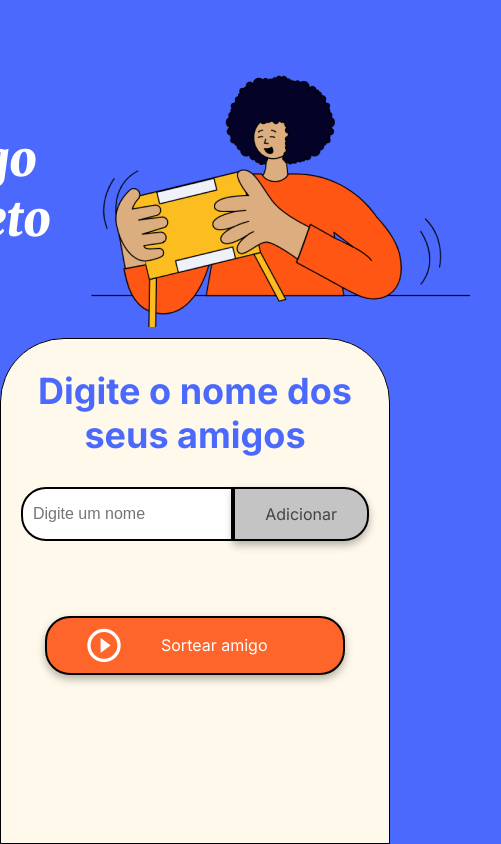
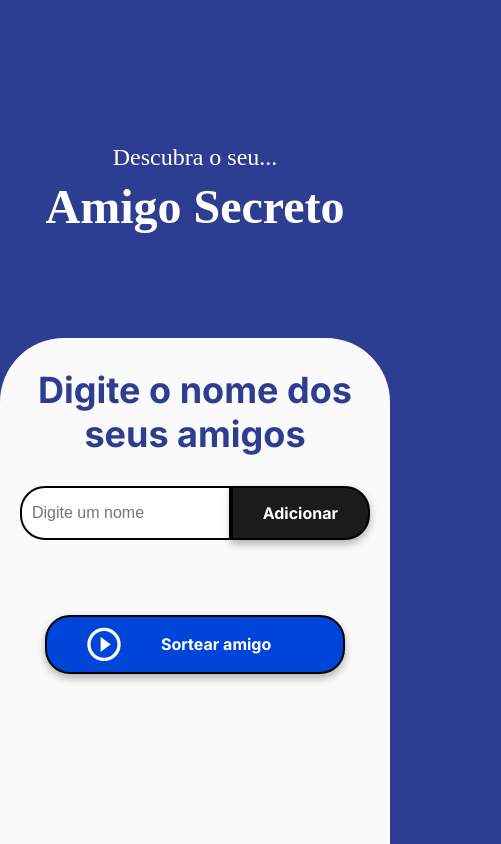
Before and after one commit to hsgw-r00t/alura-secret_friend, a plain HTML site: page index.html in a window 390 px wide. Shown: the whole page, 501 px wide, since content can reach past the window. Drawn offline with Linux system fonts and the light colour scheme.

Commit message:
feat: considerable updates 	add: REGEX formatting 	add: responsive UI 	add: clean UI

```diff
--- a/app.js
+++ b/app.js
@@ -7,12 +7,18 @@ function adicionarAmigo() {
     let inputFriend = document.getElementById('amigo');
     let friendName = inputFriend.value;
 
+    let nameRegex = /^[a-zA-Z\u00C0-\u017F\s-]+$/;
+
     if (friendName.trim() !== '') {
-        friends_list.push(friendName);
-        updateFriendList();
-        console.log('Amigo adicionado:', friendName);
-        console.log('Lista atual:', friends_list);
-        inputFriend.value = '';
+        if (nameRegex.test(friendName)) {
+            friends_list.push(friendName);
+            updateFriendList();
+            console.log('Amigo adicionado:', friendName);
+            console.log('Lista atual:', friends_list);
+            inputFriend.value = '';
+        } else {
+            alert('Por favor, insira um nome válido. Use apenas letras, espaços e hífens.');
+        }
     } else {
         alert('Por favor, insira um nome válido.');
     }
--- a/index.html
+++ b/index.html
@@ -12,9 +12,10 @@
 
 <body>
     <main class="main-content">
+
         <header class="header-banner">
+            <p class="top-title">Descubra o seu...</p>
             <h1 class="main-title">Amigo Secreto</h1>
-            <img src="assets/amigo-secreto.png" alt="Imagem representativa de amigo secreto">
         </header>
 
         <section class="input-section">
--- a/style.css
+++ b/style.css
@@ -1,9 +1,9 @@
 :root {
-    --color-primary: #4B69FD;
-    --color-secondary: #FFF9EB;
-    --color-tertiary: #C4C4C4;
-    --color-button: #fe652b;
-    --color-button-hover: #e55720;
+    --color-primary: #2d3d91;
+    --color-secondary: #fafafa;
+    --color-tertiary: #1b1b1b;
+    --color-button: #0045da;
+    --color-button-hover: #00236e;
     --color-text: #444444;
     --color-white: #FFFFFF;
 }
@@ -34,6 +34,7 @@ body {
 .header-banner {
     flex: 40%;
     display: flex;
+    flex-direction: column;
     justify-content: center;
     align-items: center;
     padding: 40px 0 0;
@@ -43,7 +44,6 @@ body {
 .input-section {
     flex: 60%;
     background-color: var(--color-secondary);
-    border: 1px solid #000;
     border-radius: 64px 64px 0 0;
     display: flex;
     flex-direction: column;
@@ -52,12 +52,21 @@ body {
     width: 100%;
 }
 
+.top-title {
+    font-size: 24px;
+    font-family: "Montserrat";
+    font-weight: 500;
+    text-align: center;
+    color: var(--color-white);
+    margin-bottom: 1vh;
+}
+
 /* Títulos */
 .main-title {
     font-size: 48px;
-    font-family: "Merriweather", serif;
+    font-family: "Montserrat";
     font-weight: 900;
-    font-style: italic;
+    text-align: center;
     color: var(--color-white);
 }
 
@@ -113,16 +122,18 @@ button {
     border-radius: 25px;
     box-shadow: 0 4px 8px rgba(0, 0, 0, 0.3);
     cursor: pointer;
+    font-weight: 600;
 }
 
 .button-add {
     background-color: var(--color-tertiary);
-    color: var(--color-text);
+    color: white;
+    font-weight: 600;
     border-radius: 0 25px 25px 0;
 }
 
 .button-add:hover {
-    background-color: #a1a1a1;
+    background-color: #383838;
 }
 
 /* Listas */
```
